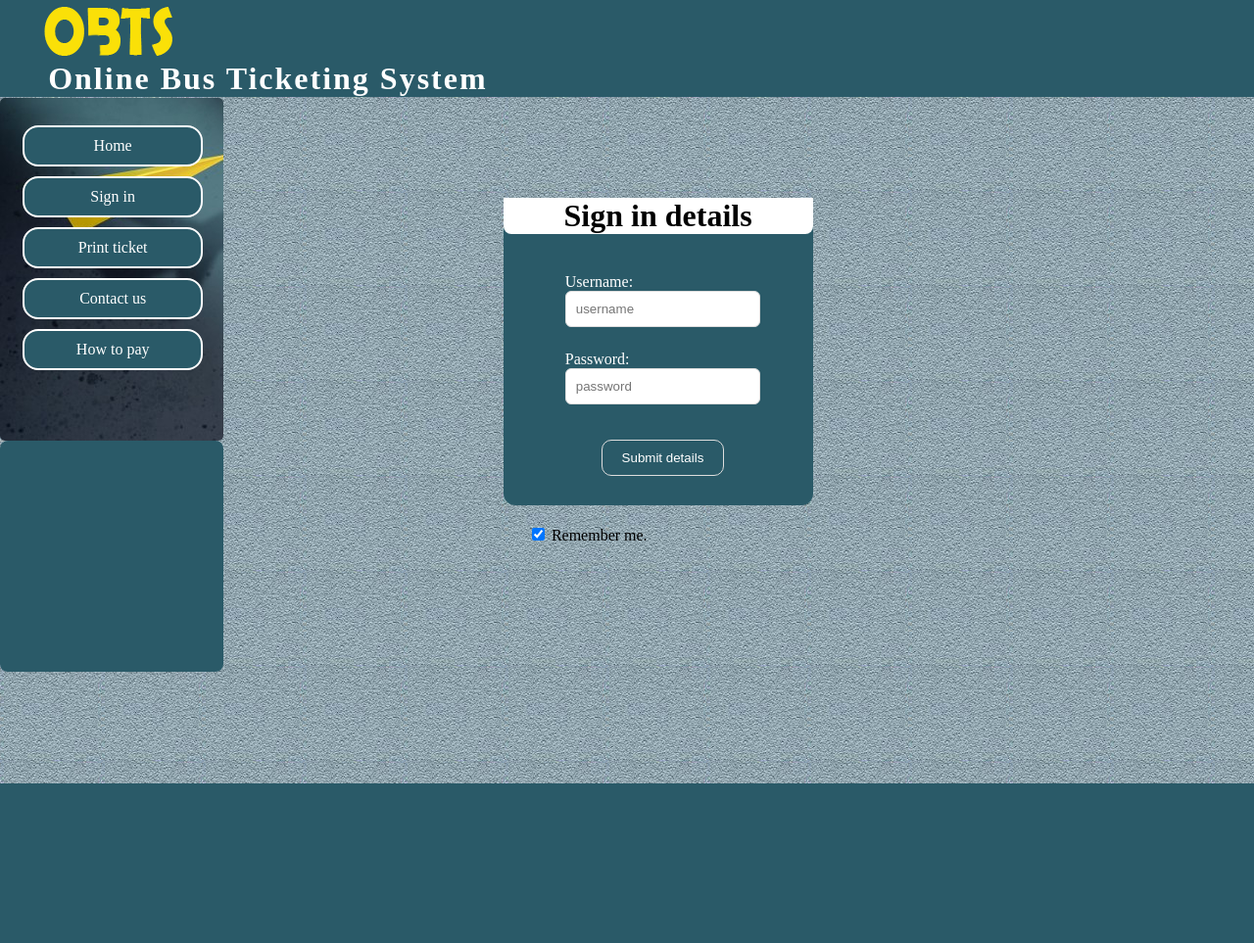
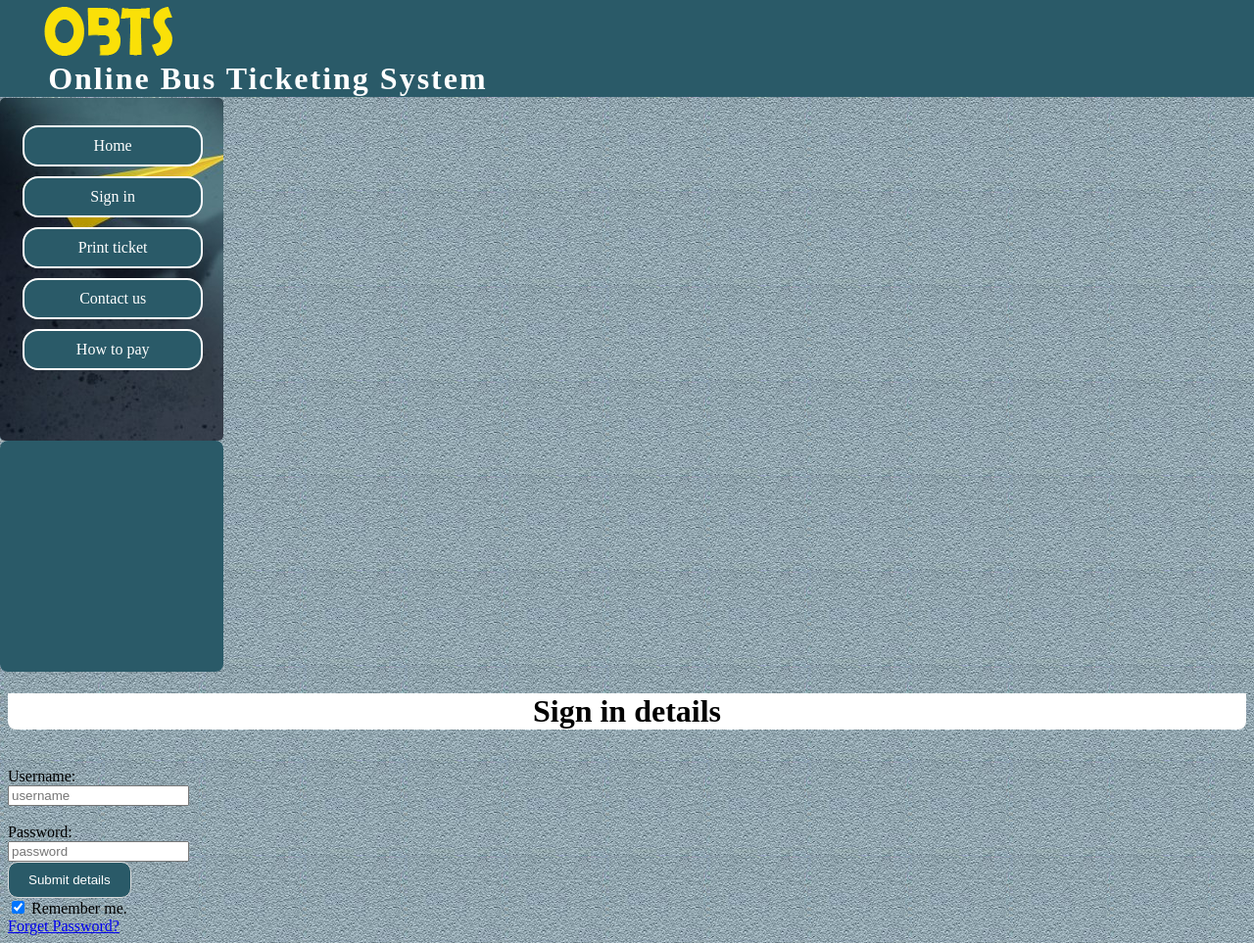
Before and after one commit to deogemini/CS335-08, a PHP site: page /signin.php in a window 1280 px wide. Shown: the whole page at 98% size. Before the commit the page ends 800 px from the top, so only its background shows below. Run offline with PHP 8.4, Linux system fonts and the light colour scheme.

Commit message:
Update controlno.css

```diff
--- a/controlno.css
+++ b/controlno.css
@@ -89,45 +89,11 @@
 
 /*end of fixed piece............fixed part end dont modify any of the codes above*/
 
-.form-inline {
-
-  margin-top:-40%;
-  margin-left:40%;
-  background-color:#2a5a68;
-  width:25%;
-  border-radius:0px 0px 12px 12px;
-}
-
-.form-inline label {
- margin-left:20%;
- color:white;
-
-  }
-
 .root-heading {
 	margin-left:0%;
 	background-color:white;
 	border-radius:0px 0px 8px 8px;
 	text-align:center;
-}
-
-.form-inline input {
-
-  padding: 10px;
-  background-color: #fff;
-  border: 1px solid #ddd;
-  border-radius:6px;
-  margin-left:20%;
-  margin-bottom:2%;
-
-
-}
-
-.submit-button {
-	background-color:#2a5a68;
-	margin-top:30px;
-	margin-left:100px;
-	margin-bottom:30px;
 }
 
  button {
@@ -144,15 +110,15 @@
 	background-color: #707374;
 }
 
-.remember-me {
-	margin-left:42%;
-	margin-top:20px;
+
+.paymentNO {
+	margin-left:20%;
+	margin-top: -550px;
+	color: black;
+	font-size: 30px;
+	text-align: left;
 }
 
-.display_payment {
-	margin-left:25%;
-	margin-top:-500px;
-	color: black;
-	font-size: 50px;
-	text-align: center;
+.instructions1 {
+	margin-left: 400px;
 }
```
